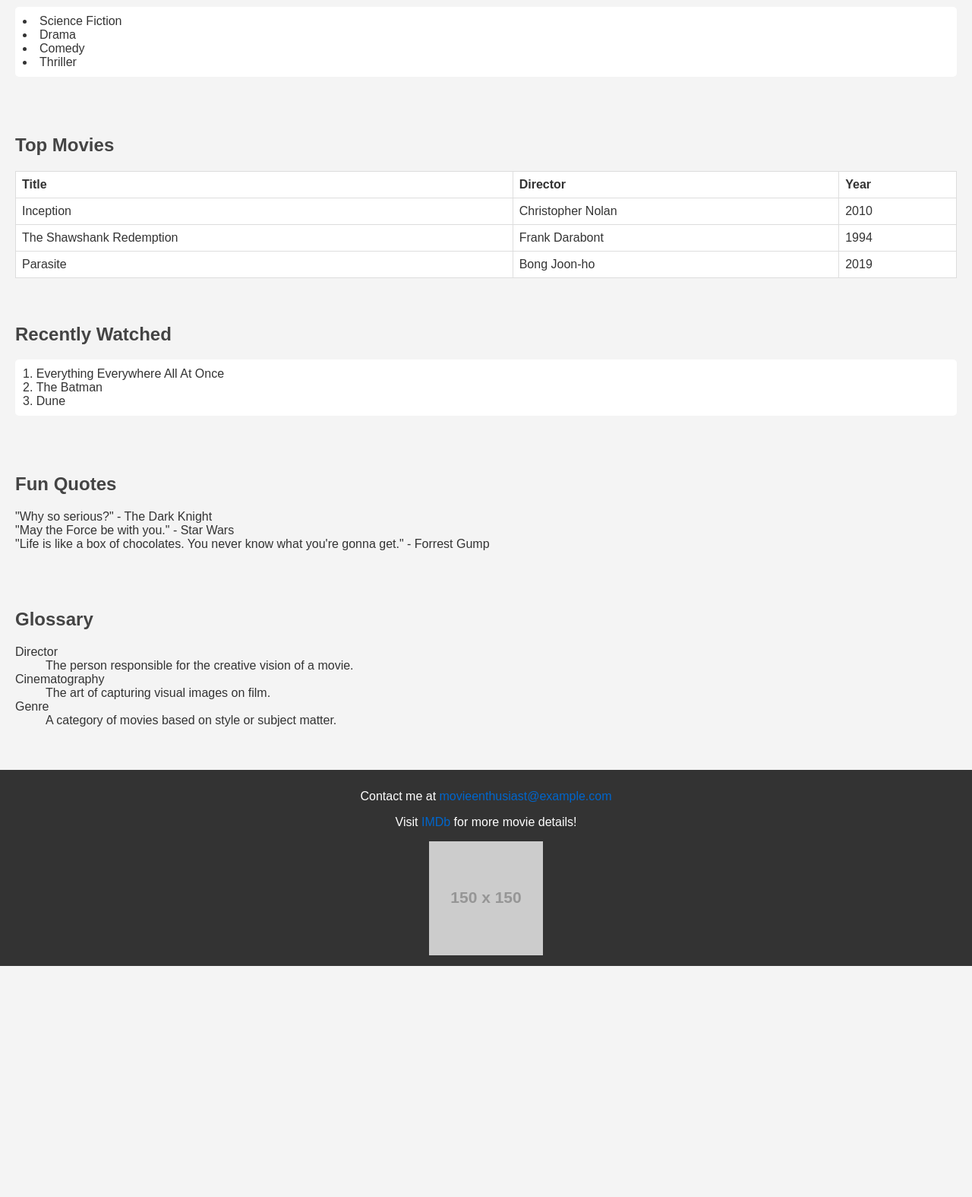
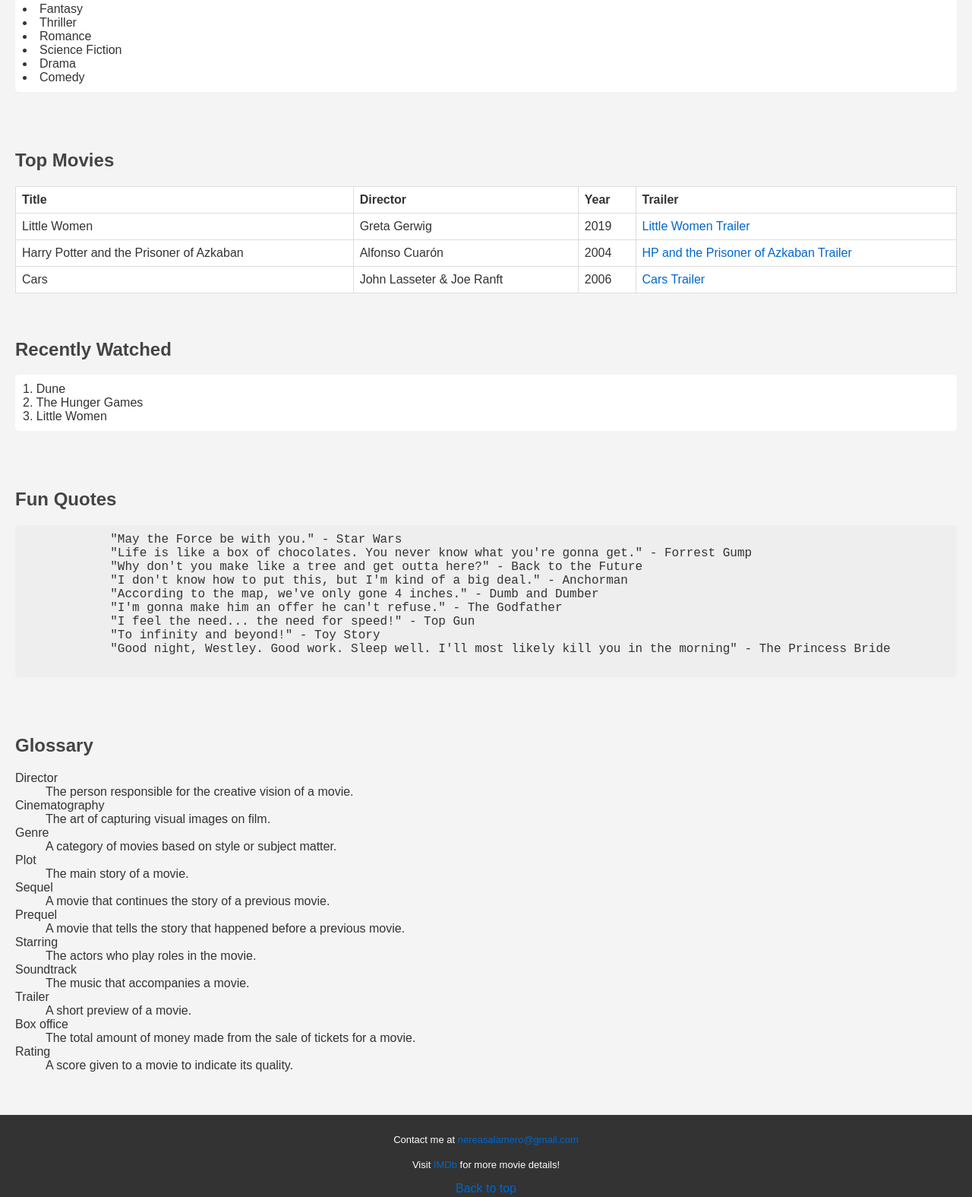
Before and after one commit to nereasalamero/BrowserProgramming, a plain HTML site: page 202501_project1/index.html in a window 1280 px wide. Shown: the part 619-2194 px from the top of the page at 76% size. Before the commit the page ends 1890 px from the top, so only its background shows below. Drawn offline with Linux system fonts and the light colour scheme; placeholder pictures from the web are drawn by us.

Commit message:
Half content added

```diff
--- a/202501_project1/index.html
+++ b/202501_project1/index.html
@@ -3,7 +3,10 @@
     Author:         Nerea Salamero Labara
     Date:           2025-01-13
     Subject:        Browser Programming
-    Description:    Film page.
+    Description:    Create a personal webpage dedicated to your favorite movies. The goal is to
+                    practice using fundamental HTML elements and simple CSS formatting by creating
+                    a unique version of the webpage example we created together in class. Follow
+                    the guidelines provided to ensure your project meets the requirements.
 -->
 
 <!DOCTYPE html>
@@ -36,10 +39,12 @@
     <section id="genres">
         <h2>My Favorite Genres</h2>
         <ul>
+            <li>Fantasy</li>
+            <li>Thriller</li>
+            <li>Romance</li>
             <li>Science Fiction</li>
             <li>Drama</li>
             <li>Comedy</li>
-            <li>Thriller</li>
         </ul>
     </section>
 
@@ -50,21 +55,31 @@
                 <th>Title</th>
                 <th>Director</th>
                 <th>Year</th>
+                <th>Trailer</th>
             </tr>
             <tr>
-                <td>Inception</td>
-                <td>Christopher Nolan</td>
-                <td>2010</td>
+                <td>Little Women</td>
+                <td>Greta Gerwig</td>
+                <td>2019</td>
+                <td>
+                    <a href="https://www.youtube.com/watch?v=AST2-4db4ic" target="_blank" title="Little Women Trailer">Little Women Trailer</a>
+                </td>
             </tr>
             <tr>
-                <td>The Shawshank Redemption</td>
-                <td>Frank Darabont</td>
-                <td>1994</td>
+                <td>Harry Potter and the Prisoner of Azkaban</td>
+                <td>Alfonso Cuarón</td>
+                <td>2004</td>
+                <td>
+                    <a href="https://www.youtube.com/watch?v=8L2QIyODm1M" target="_blank" title="Click to watch Harry Potter Trailer">HP and the Prisoner of Azkaban Trailer</a>
+                </td>
             </tr>
             <tr>
-                <td>Parasite</td>
-                <td>Bong Joon-ho</td>
-                <td>2019</td>
+                <td>Cars</td>
+                <td>John Lasseter & Joe Ranft</td>
+                <td>2006</td>
+                <td>
+                    <a href="https://www.youtube.com/watch?v=SbXIj2T-_uk" target="_blank" title="Click to watch Cars Trailer">Cars Trailer</a>
+                </td>
             </tr>
         </table>
     </section>
@@ -72,39 +87,59 @@
     <section id="recently-watched">
         <h2>Recently Watched</h2>
         <ol>
-            <li>Everything Everywhere All At Once</li>
-            <li>The Batman</li>
             <li>Dune</li>
+            <li>The Hunger Games</li>
+            <li>Little Women</li>
         </ol>
     </section>
 
     <section id="fun-quotes">
         <h2>Fun Quotes</h2>
-        <p>
-            "Why so serious?" - The Dark Knight<br>
-            "May the Force be with you." - Star Wars<br>
+        <pre>
+            "May the Force be with you." - Star Wars
             "Life is like a box of chocolates. You never know what you're gonna get." - Forrest Gump
-        </p>
+            "Why don't you make like a tree and get outta here?" - Back to the Future
+            "I don't know how to put this, but I'm kind of a big deal." - Anchorman
+            "According to the map, we've only gone 4 inches." - Dumb and Dumber
+            "I'm gonna make him an offer he can't refuse." - The Godfather
+            "I feel the need... the need for speed!" - Top Gun
+            "To infinity and beyond!" - Toy Story
+            "Good night, Westley. Good work. Sleep well. I'll most likely kill you in the morning" - The Princess Bride
+        </pre>
     </section>
 
     <section id="glossary">
         <h2>Glossary</h2>
         <dl>
             <dt>Director</dt>
-            <dd>The person responsible for the creative vision of a movie.</dd>
+                <dd>The person responsible for the creative vision of a movie.</dd>
             <dt>Cinematography</dt>
-            <dd>The art of capturing visual images on film.</dd>
+                <dd>The art of capturing visual images on film.</dd>
             <dt>Genre</dt>
-            <dd>A category of movies based on style or subject matter.</dd>
+                <dd>A category of movies based on style or subject matter.</dd>
+            <dt>Plot</dt>
+                <dd>The main story of a movie.</dd>
+            <dt>Sequel</dt>
+                <dd>A movie that continues the story of a previous movie.</dd>
+            <dt>Prequel</dt>
+                <dd>A movie that tells the story that happened before a previous movie.</dd>
+            <dt>Starring</dt>
+                <dd>The actors who play roles in the movie.</dd>
+            <dt>Soundtrack</dt>
+                <dd>The music that accompanies a movie.</dd>
+            <dt>Trailer</dt>
+                <dd>A short preview of a movie.</dd>
+            <dt>Box office</dt>
+                <dd>The total amount of money made from the sale of tickets for a movie.</dd>
+            <dt>Rating</dt>
+                <dd>A score given to a movie to indicate its quality.</dd>
         </dl>
     </section>
 
     <footer>
-        <p>Contact me at <a href="mailto:movieenthusiast@example.com">movieenthusiast@example.com</a></p>
+        <p>Contact me at <a href="mailto:nereasalamero@gmail.com">nereasalamero@gmail.com</a></p>
         <p>Visit <a href="https://www.imdb.com" target="_blank" title="IMDb - The Internet Movie Database">IMDb</a> for more movie details!</p>
-        <a href="https://www.imdb.com/title/tt1375666/" target="_blank">
-            <img src="https://via.placeholder.com/150" alt="Inception Poster" title="Click to see Inception on IMDb">
-        </a>
+        <a href="#about" class="back-to-top">Back to top</a>
     </footer>
 
     </body>
--- a/202501_project1/styles.css
+++ b/202501_project1/styles.css
@@ -57,3 +57,7 @@ a:hover {
     color: #003366;
     text-decoration: underline;
 }
+p {
+    line-height: 1.5;
+    font-size: small;
+}
```
Also changed, not shown: 202501_project1/assets/little_women.jpg (added).
